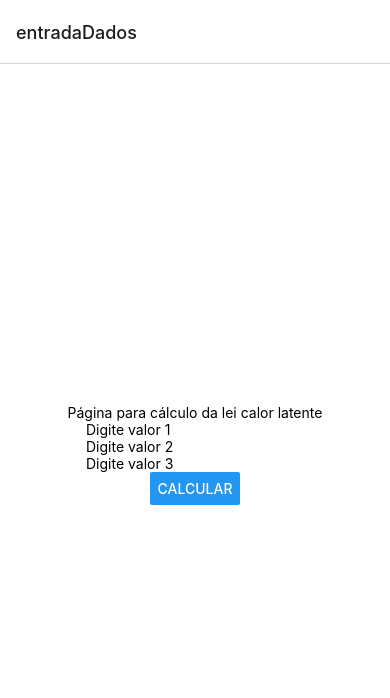
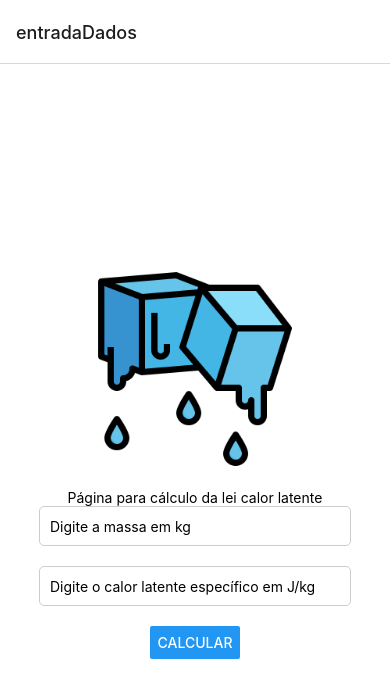
Before and after one commit to Hal9000-Fiap/Mobile-Calor-Latente, a React Native app: screen /entradaDados in a window 390 px wide. Shown: the top 698 px of the page. Built offline with nearby package versions, Linux system fonts and the light colour scheme.

Commit message:
Calculo feito

```diff
--- a/screens/entradaDados.js
+++ b/screens/entradaDados.js
@@ -1,42 +1,44 @@
 import { StatusBar } from 'expo-status-bar';
-import { StyleSheet, Text, View, Button, TextInput } from 'react-native';
+import { StyleSheet, Text, View, Button, TextInput, Image } from 'react-native';
 import React, { useState } from 'react';
 
 
 export default function entradaDados({ navigation }) {
   const [valor1, setValor1] = useState('');
   const [valor2, setValor2] = useState('');
-  const [valor3, setValor3] = useState('');
+
 
   const calcular = () => {
+    const massa = parseFloat(valor1);
+    const calorLatente = parseFloat(valor2);
+
     const dados = {
-        valor1: valor1,
-        valor2: valor2,
-        valor3: valor3
+        massa: massa,
+        calorLatente: calorLatente
     };
     navigation.navigate('saidaDados', { dados: dados });
 };
+
     return (
        <View style={styles.container}>
+         <Image
+                source={require('../assets/Gelo.png')} // Caminho para a imagem
+                style={styles.imagem}
+            />
             <Text>Página para cálculo da lei calor latente</Text>
             <TextInput
                 style={styles.input}
-                placeholder="Digite valor 1"
+                placeholder="Digite a massa em kg"
                 onChangeText={text => setValor1(text)}
                 value={valor1}
             />
             <TextInput
                 style={styles.input}
-                placeholder="Digite valor 2"
+                placeholder="Digite o calor latente específico em J/kg"
                 onChangeText={text => setValor2(text)}
                 value={valor2}
             />
-            <TextInput
-                style={styles.input}
-                placeholder="Digite valor 3"
-                onChangeText={text => setValor3(text)}
-                value={valor3}
-            />
+
             <Button
                 title="Calcular"
                 onPress={calcular}
@@ -52,5 +54,29 @@ export default function entradaDados({ navigation }) {
       backgroundColor: '#fff',
       alignItems: 'center',
       justifyContent: 'center',
-    },
+    },   imagem: {
+      width: 200,
+      height: 200,
+      marginVertical: 20,
+  },
+  input: {
+      height: 40,
+      width: '80%',
+      borderColor: '#ccc',
+      borderWidth: 1,
+      borderRadius: 5,
+      paddingHorizontal: 10,
+      marginBottom: 20,
+  },
+  button: {
+      backgroundColor: '#007bff',
+      paddingVertical: 10,
+      paddingHorizontal: 20,
+      borderRadius: 5,
+  },
+  buttonText: {
+      color: '#fff',
+      fontSize: 16,
+      fontWeight: 'bold',
+  },
   });
--- a/screens/saidaDados.js
+++ b/screens/saidaDados.js
@@ -8,18 +8,27 @@ export default function saidaDados({ navigation, route }) {
   const dadosRecebidos = route.params.dados;
 
 
+  const { massa, calorLatente } = dadosRecebidos;
+
+
+  const calcularCalorLatente = () => {
+      const calorLatenteTotal = massa * calorLatente;
+      return calorLatenteTotal;
+  };
+
 
 
     return (
       <View style={styles.container}>
-            <Text>Valor 1: {dadosRecebidos.valor1}</Text>
-            <Text>Valor 2: {dadosRecebidos.valor2}</Text>
-            <Text>Valor 3: {dadosRecebidos.valor3}</Text>
-        <Button
+      <Text>Massa: {massa} kg</Text>
+      <Text>Calor latente específico: {calorLatente} J/kg</Text>
+      <Text>Calor latente total: {calcularCalorLatente()} J</Text>
+      <Button
           title="Sair"
-          onPress={() => navigation.goBack()}/>
-        <StatusBar style="auto" />
-      </View>
+          onPress={() => navigation.goBack()}
+      />
+      <StatusBar style="auto" />
+  </View>
     );
   }
 
```
Also changed, not shown: assets/Gelo.png (added).
